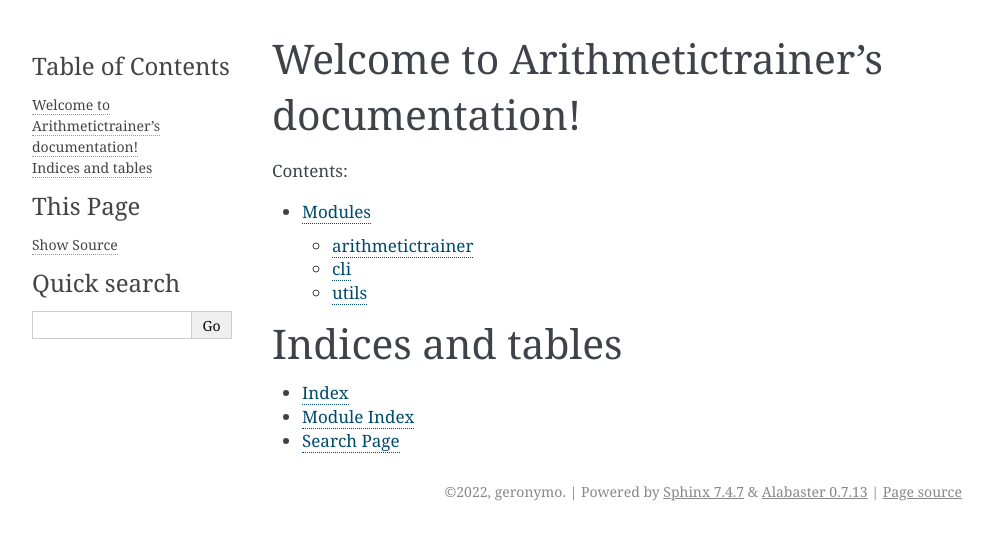
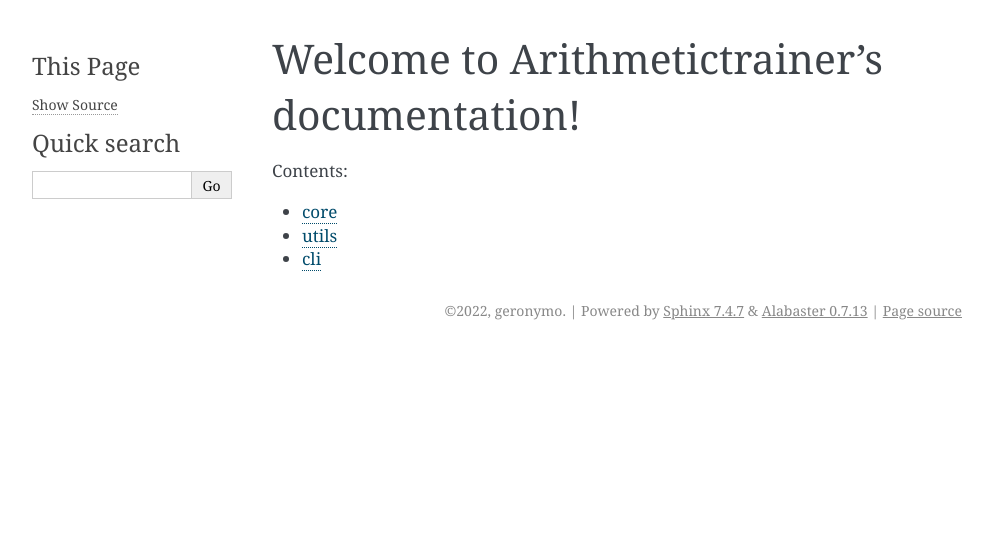
Before and after one commit to g3ronymo/arithmetictrainer, a Sphinx documentation site: the page built from docs/source/index.rst, in a window 1280 px wide. Shown: the top 540 px of the page, without its empty margins (148-1141 px from the left). Built offline with Sphinx 7.4.7, drawn with Linux system fonts in a browser that asks for light colours.

Commit message:
add docu for the 'core' module

```diff
--- a/docs/source/conf.py
+++ b/docs/source/conf.py
@@ -29,6 +29,7 @@ author = 'geronymo'
 # ones.
 extensions = [
         'sphinx.ext.autodoc',
+        'sphinx.ext.autosummary',
 ]
 
 # Add any paths that contain templates here, relative to this directory.
--- a/docs/source/index.rst
+++ b/docs/source/index.rst
@@ -10,13 +10,6 @@ Welcome to Arithmetictrainer's documentation!
    :maxdepth: 2
    :caption: Contents:
 
-   Modules
-
-
-
-Indices and tables
-==================
-
-* :ref:`genindex`
-* :ref:`modindex`
-* :ref:`search`
+   core
+   utils
+   cli
```
Also changed, not shown: docs/source/Modules.rst (deleted, +0 -30 lines), docs/source/cli.rst (added, +8 -0 lines), docs/source/core.rst (added, +8 -0 lines), docs/source/utils.rst (added, +8 -0 lines), 2 other files.
